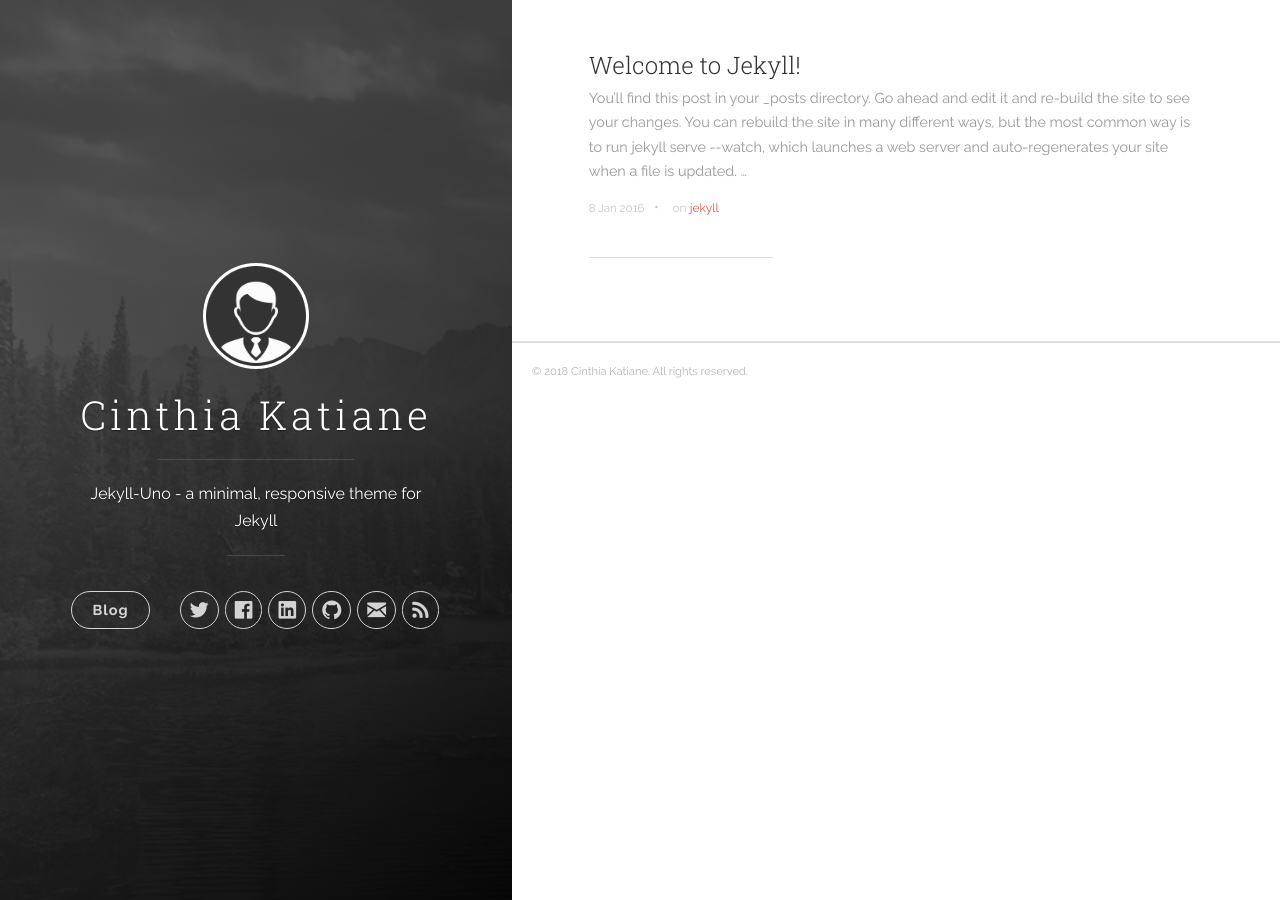
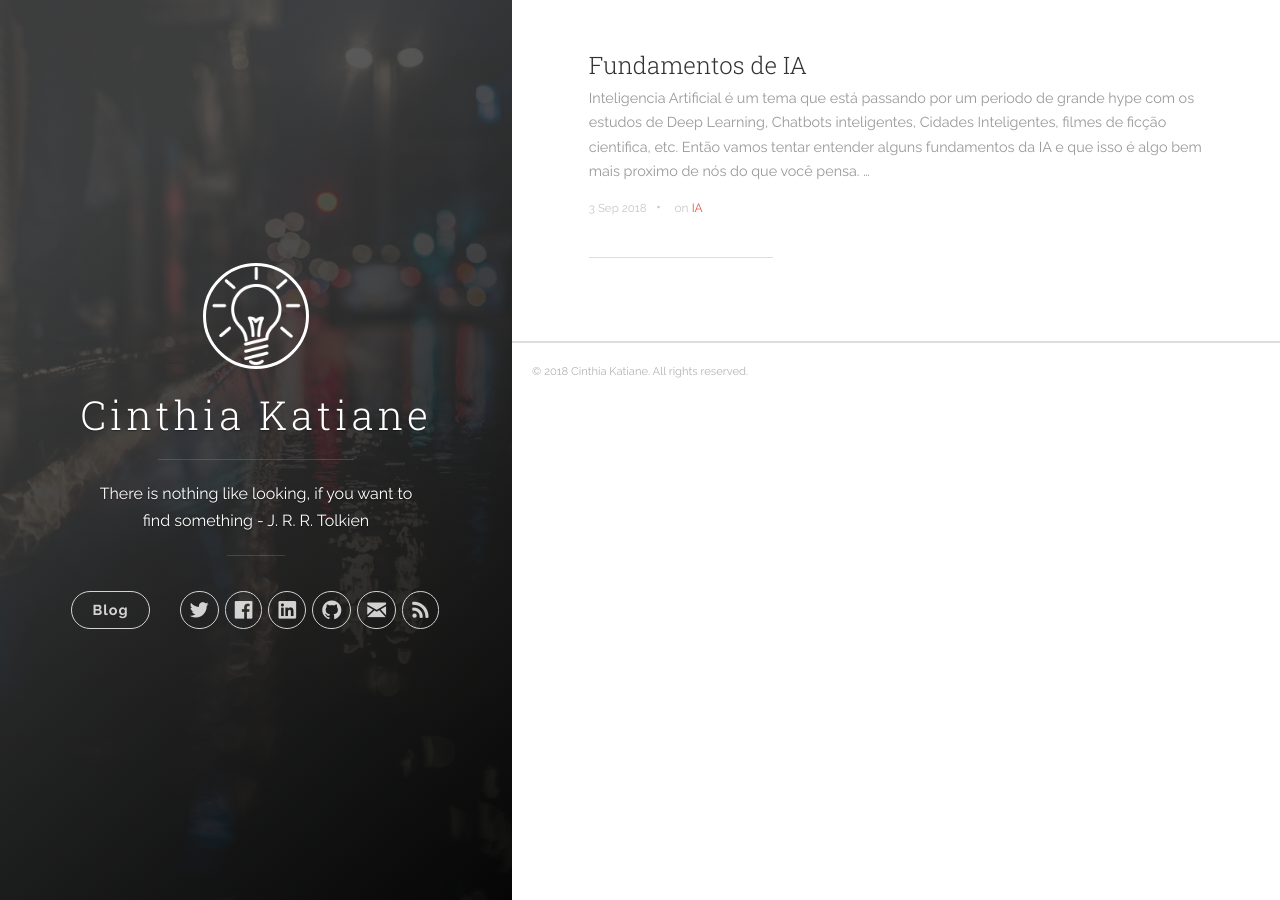
Before and after one commit to cinthiacka/CinthiaKatiane.github.io, a Jekyll site: the page built from index.html, in a window 1280 px wide. Built offline with Jekyll 4.4.1, drawn with Linux system fonts in a browser that asks for light colours; the list of posts is cut into pages by our own code.

Commit message:
Fundamentos da IA

````diff
--- a/_config.yml
+++ b/_config.yml
@@ -1,6 +1,6 @@
 # Site settings
 title: Cinthia Katiane
-description: 'Jekyll-Uno - a minimal, responsive theme for Jekyll'
+description: 'There is nothing like looking, if you want to find something  - J. R. R. Tolkien'
 url: 'http://cinthiakatiane.github.io/'
 baseurl: ''
 # google_analytics: 'UA-XXXXXX-X'
@@ -8,7 +8,7 @@ baseurl: ''
 
 author:
   name: 'Cinthia Katiane'
-  email: josh@joshgerdes.com
+  email: cinthia.cka@gmail.com
   twitter_username: cinthiakatiane
   facebook_username: cinthia.katiane
   github_username:  cinthiakatiane
--- a/_posts/2016-01-08-welcome-to-jekyll.markdown
+++ /dev/null
@@ -1,25 +0,0 @@
----
-title:  "Welcome to Jekyll!"
-date:   2016-01-08 15:04:23
-categories: [jekyll]
-tags: [jekyll]
----
-You’ll find this post in your `_posts` directory. Go ahead and edit it and re-build the site to see your changes. You can rebuild the site in many different ways, but the most common way is to run `jekyll serve --watch`, which launches a web server and auto-regenerates your site when a file is updated.
-
-To add new posts, simply add a file in the `_posts` directory that follows the convention `YYYY-MM-DD-name-of-post.ext` and includes the necessary front matter. Take a look at the source for this post to get an idea about how it works.
-
-Jekyll also offers powerful support for code snippets:
-
-``` ruby
-def print_hi(name)
-  puts "Hi, #{name}"
-end
-print_hi('Tom')
-#=> prints 'Hi, Tom' to STDOUT.
-```
-
-Check out the [Jekyll docs][jekyll] for more info on how to get the most out of Jekyll. File all bugs/feature requests at [Jekyll’s GitHub repo][jekyll-gh]. If you have questions, you can ask them on [Jekyll’s dedicated Help repository][jekyll-help].
-
-[jekyll]:      http://jekyllrb.com
-[jekyll-gh]:   https://github.com/jekyll/jekyll
-[jekyll-help]: https://github.com/jekyll/jekyll-help
--- /dev/null
+++ b/_posts/2018-09-03-fundamentos-de-IA.markdown
@@ -0,0 +1,62 @@
+---
+title:  "Fundamentos de IA"
+date:   2018-09-03 22:39:23
+categories: [IA, FUNDAMENTOS]
+tags: [IA]
+---
+
+Inteligencia Artificial é um tema que está passando por um periodo de grande hype com os estudos de Deep Learning, Chatbots inteligentes, Cidades Inteligentes, filmes de ficção cientifica, etc. Então vamos tentar entender alguns fundamentos da IA e que isso é algo bem mais proximo de nós do que você pensa.
+
+### Algumas definições de IA
+
+[Barr & Feigenbaum - 1981][definicao1]
+Inteligencia Artificial é a parte da Ciência da Computação que se preocupa em desenvolver sistemas inteligentes.
+
+[Charniak & McDermott - 1987][definicao1]
+Inteligencia Artificial é o estudo de faculdades mentais através do uso de modelos computacionais.
+
+[Winston - 1992][definicao1]
+Inteligencia Artificial é o estudo das computações que tornam possíveis percerber, raciocinar e agir.
+
+Essas definições podem parecer conflitantes, devido aos diferentes focos apresentados. Afinal de contas, o que é Inteligencia Artificial? Atualmente a IA se divide em 4 segmentos diferentes, que podem ser divididos de acordo ideia de sistema inteligente.
+
+|               | Humano                                 | Racional                          |
+|---------------|----------------------------------------|-----------------------------------|
+| Pensamento    | Sistemas que pensam como seres humanos | Sistemas que pensam racionalmente |
+| Comportamento | Sistemas que agem como seres humanos   | Sistemas que agem racionalmente   |
+
+### Paradigmas da IA
+
+Duas abordagens inicias da IA são conexisnista e simbolica, essasn
+
+#### Simbolica
+
+IA que pensa racionalmente
+
+Lógica e representação do conhecimento - Apresenta um conhecimento explícito de um determinado problema e que também possui uma explicação do processo que levou a resposta dada pelo sistema de IA. O exemplo clássico da IA simbólica são os sistemas especialistas, que necessitam que o conhecimento sobre o problema seja definido manualmente no sistema para que ele possa raciocinar e tomar as decisões.
+
+Sistemas especialistas
+
+Conexionista
+
+IA que pensa como humanos
+Aprendizagem e simulação do cerebro - Esse conceito surgiu em 1943 e foi criado por McCulloch e Pitts, que fizeram a proposta do primeiro modelo matemático de um neurônio. Mais tarde, Rosenblatt criou o que hoje chamamos de redes neurais por meio da definição do Perceptron, que é um assunto obrigatório para ser estudado quando iniciamos o estudo sobre as redes neurais. No início, essa linha de pesquisa da IA não teve muitas contribuições pelo fato de que eram necessários muitos recursos de hardware que não estavam disponíveis na época. Com o problema do hardware resolvido atualmente, temos as chamadas redes profundas (deep learning) que podem ser consideradas uma grande evolução das redes neurais e estão presentes em vários softwares famosos de IA, tal como o Watson da IBM. Hoje em dia esse é um dos principais padrões de aprendizagem, o que acabaram deixando os produtos da IA simbólica de certa forma obsoletos.
+
+
+### Areas envolvidas na IA
+
+Matemática
+
+Filosofia
+
+Computação
+
+Psicologia
+
+Linguística
+
+
+Para comentários e sugestões contate-me via [email][jekyll].
+
+[jekyll]:      http://jekyllrb.com
+[definicao1]:  https://google.com
````
Also changed, not shown: images/cover.jpg, images/profile.jpg, 10 other files.
